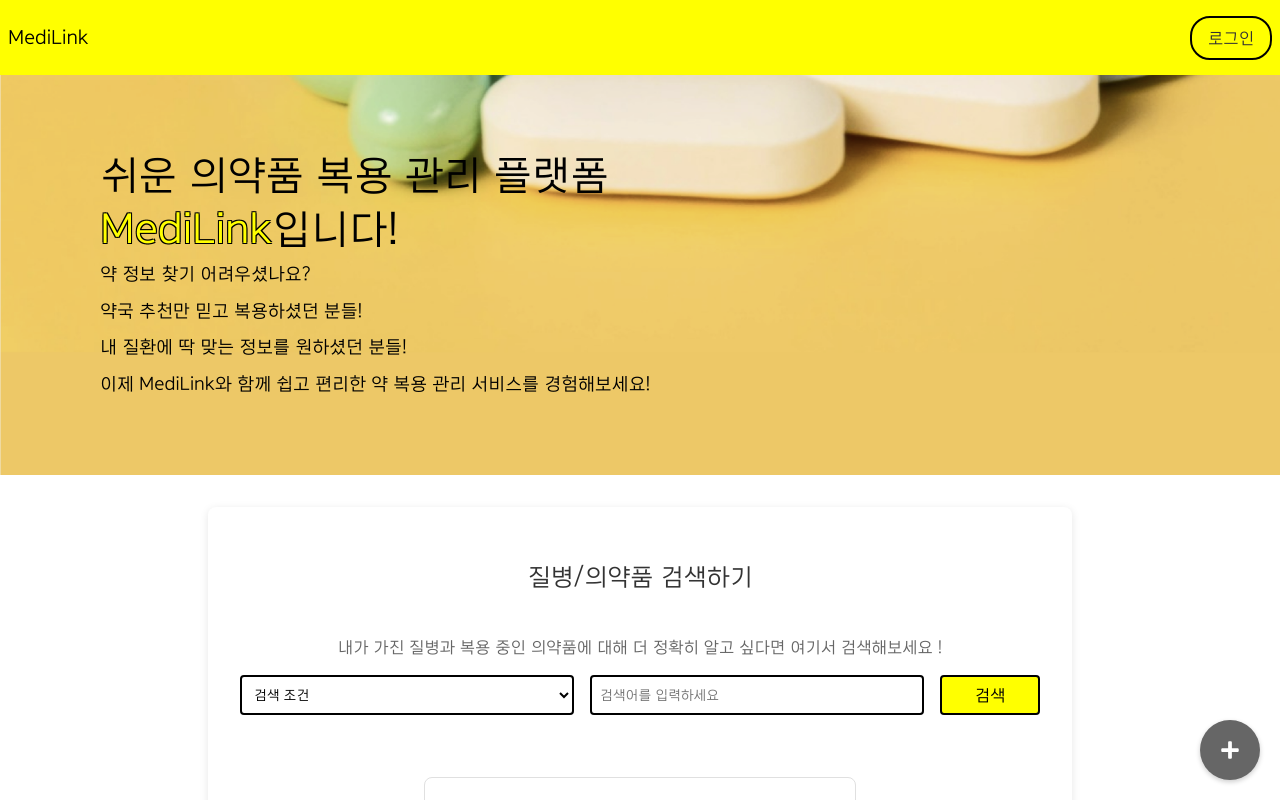
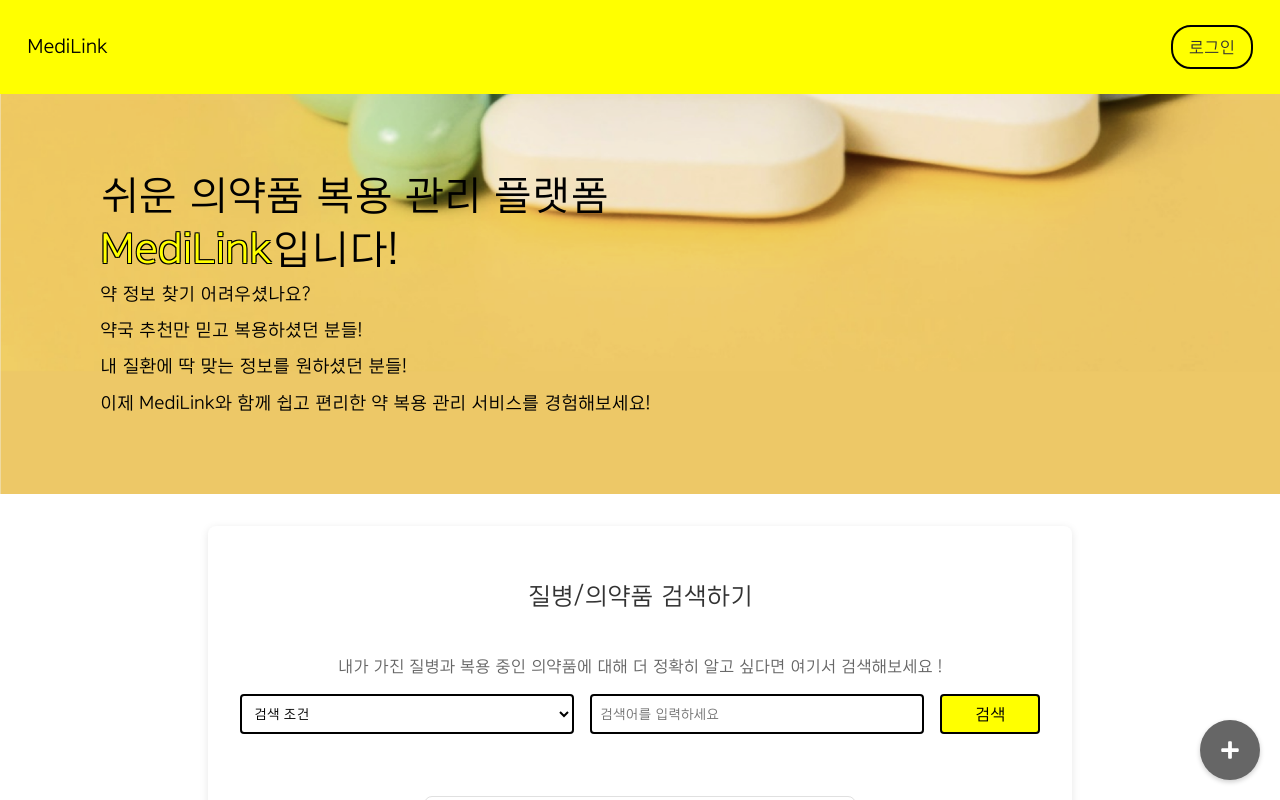
Before and after one commit to davJ-star/hanwha-ieum-seongwook, a React (Vite) app in the folder frontend/my-react-app/: page / in a window 1280 px wide. Shown: the top 800 px of the page. Built offline with nearby package versions, Linux system fonts and the light colour scheme.

Commit message:
style: add global styles for layout and components
가로 스크롤 대비해서 로그인 창과 로고 여백 추가가

```diff
--- a/frontend/my-react-app/src/styles/pages/App.css
+++ b/frontend/my-react-app/src/styles/pages/App.css
@@ -10,7 +10,7 @@ body {
   justify-content: space-between;
   align-items: center;
   background-color: #FFFF00 !important;
-  padding: 0.3rem 0.5rem !important;
+  padding: 0.9rem 1.7rem !important;
 }
 
 .user-menu a {
```
